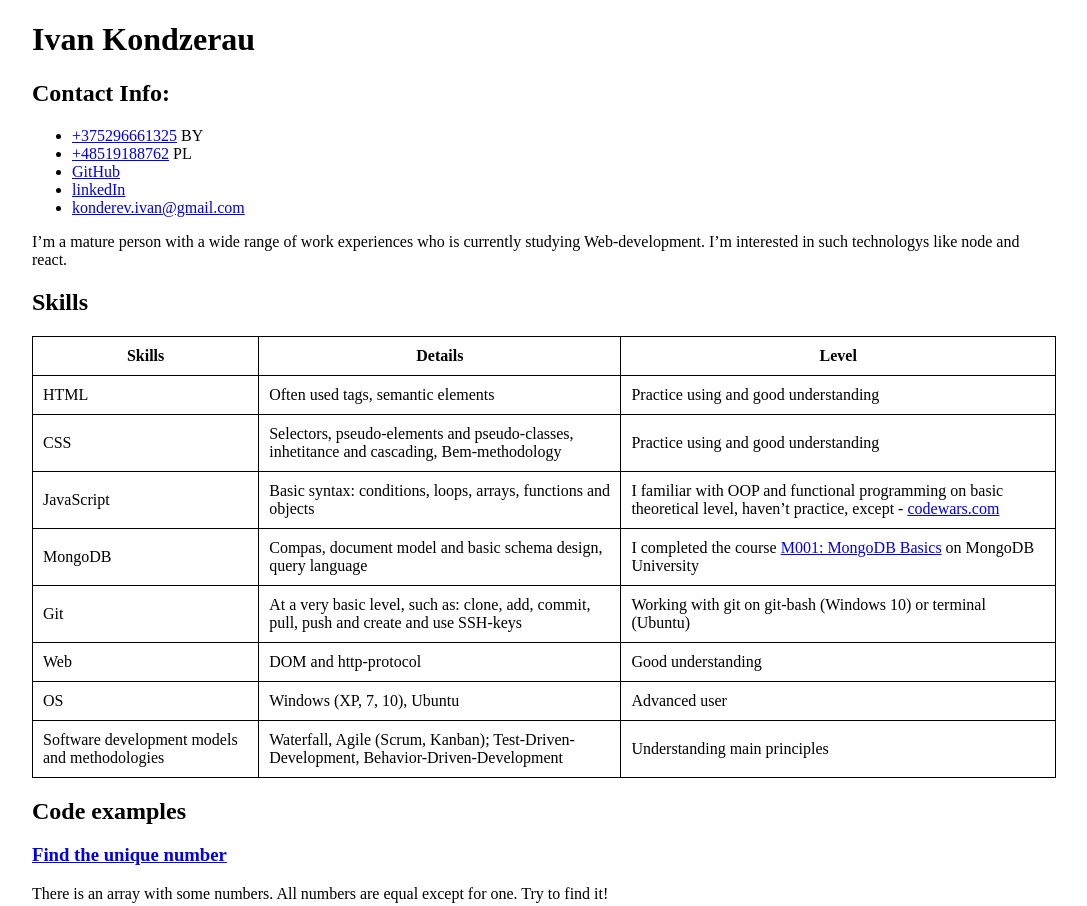
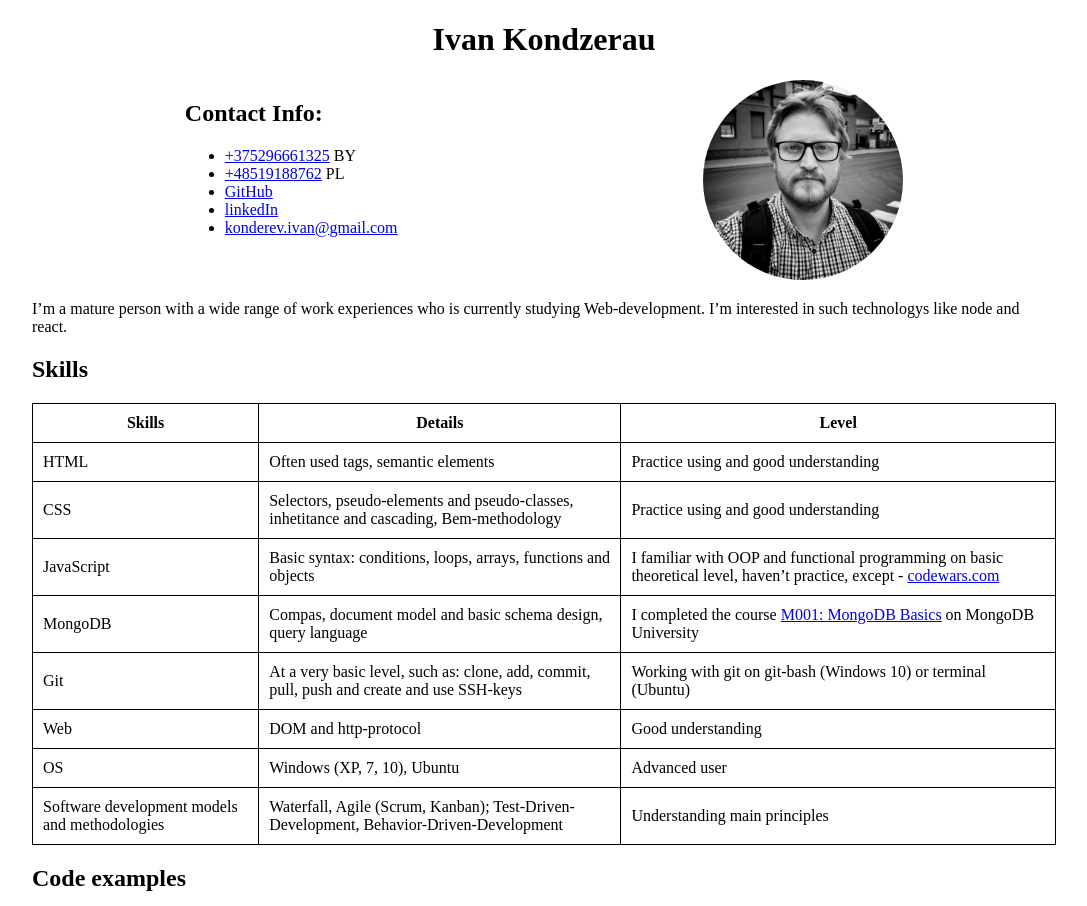
Before and after one commit to kondzerau-ivan/rsschool-cv, a plain HTML site: page index.html in a window 1280 px wide. Shown: the top 906 px of the page, without its empty margins (96-1183 px from the left). Drawn offline with Linux system fonts and the light colour scheme.

Commit message:
feat: add avatar.jpg

```diff
--- a/index.html
+++ b/index.html
@@ -12,6 +12,8 @@
   <head>
     <div class="container">
       <h1>Ivan Kondzerau</h1>
+      <div class="header">
+        <div class="contact-info">
           <h2>Contact Info:</h2>
           <ul>
             <li>
@@ -32,6 +34,11 @@
               <a href="mailto:konderev.ivan@gmail.com">konderev.ivan@gmail.com</a>
             </li>
           </ul>
+        </div>
+        <div class="user-pic">
+          <img class="avatar" src="avatar.jpg" alt="Ivan Kondzerau photo">
+        </div>
+      </div>
       <p>
         I’m a mature person with a wide range of work experiences who is
         currently studying Web-development. I’m interested in such technologys
--- a/style.css
+++ b/style.css
@@ -2,6 +2,21 @@
   width: 1024px;
   margin: 0 auto;
 }
+
+h1 {
+  text-align: center;
+}
+
+.avatar {
+  width: 200px;
+  border-radius: 50%;
+}
+
+.header {
+  display: flex;
+  justify-content: space-around;
+}
+
 
 table  {
   border: 1px solid #000000;
```
Also changed, not shown: avatar.jpg (added). Lines whose indentation alone changed are shown as unchanged.
